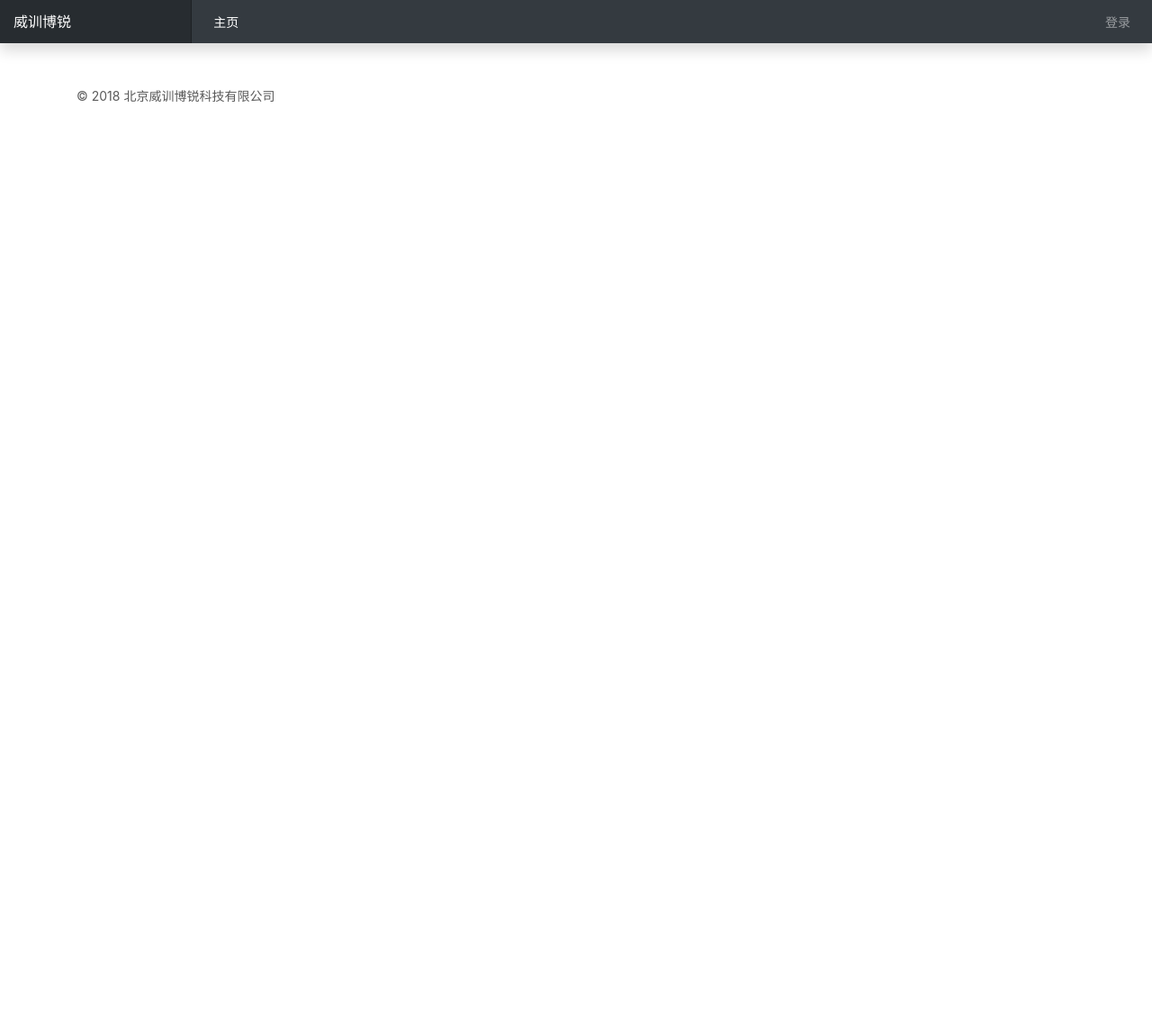
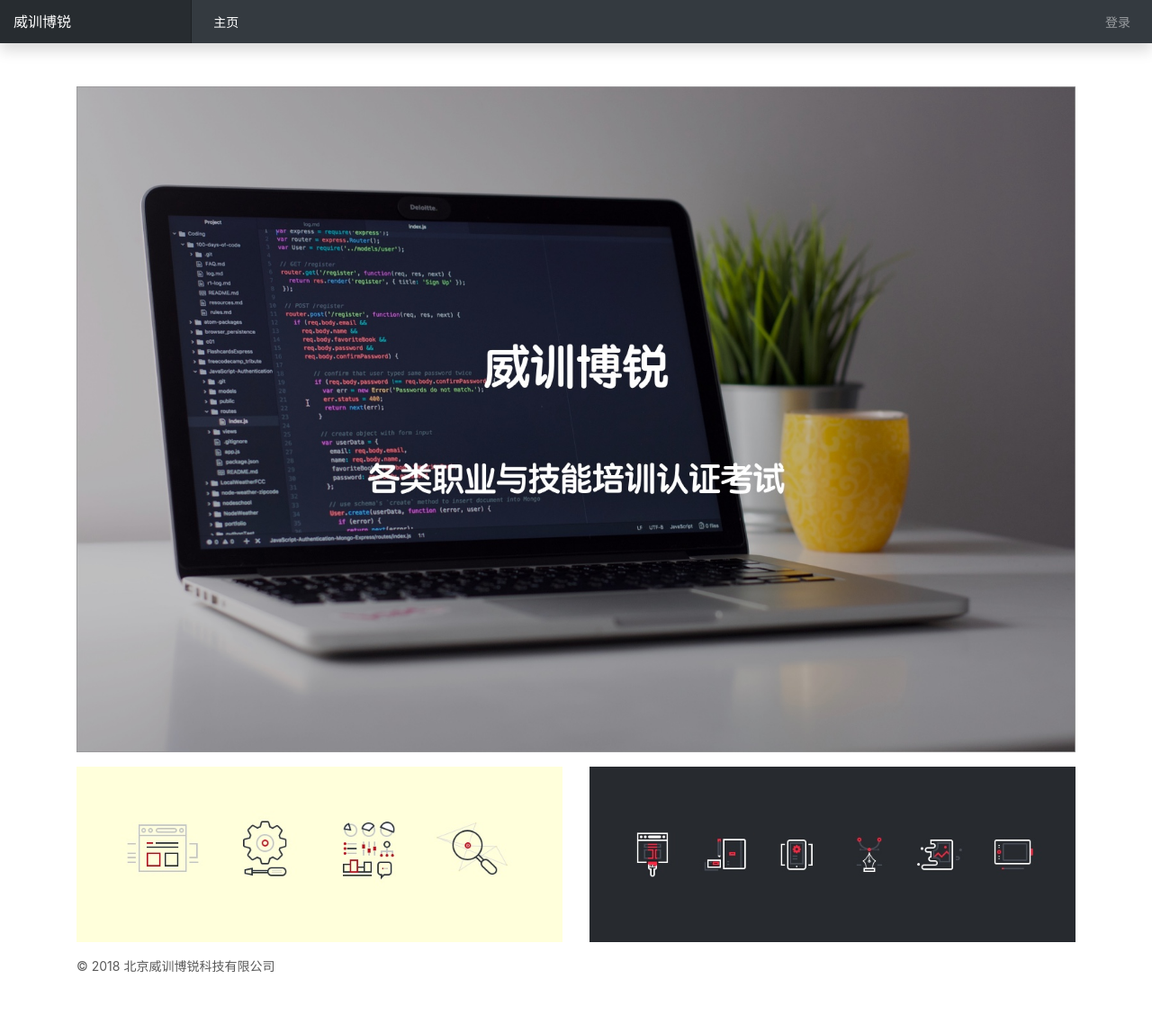
Before and after one commit to hejun0524/weixunborui, a Django app: page / in a window 1280 px wide. Shown: the whole page at 90% size. Before the commit the page ends 114 px from the top, so only its background shows below. Run offline with Django 3.2, Linux system fonts and the light colour scheme; some libraries are stand-ins or nearby versions.

Commit message:
temporarily set index pictures

```diff
--- a/templates/home/index.html
+++ b/templates/home/index.html
@@ -1,3 +1,21 @@
 {% extends 'base_home.html' %}
 {% load static %}
 {% block title %}威训博锐{% endblock %}
+
+{% block content %}
+    <div class="container mb-3">
+        <div class="row mb-3">
+            <div class="col">
+                <img src="{% static 'img/temp0.jpg' %}" class="img-fluid">
+            </div>
+        </div>
+        <div class="row">
+            <div class="col-md-6">
+                <img src="{% static 'img/temp1.jpg' %}" class="img-fluid">
+            </div>
+            <div class="col-md-6">
+                <img src="{% static 'img/temp2.jpg' %}" class="img-fluid">
+            </div>
+        </div>
+    </div>
+{% endblock %}
```
Also changed, not shown: static/img/temp0.jpg (added), static/img/temp1.jpg (added), static/img/temp2.jpg (added).
